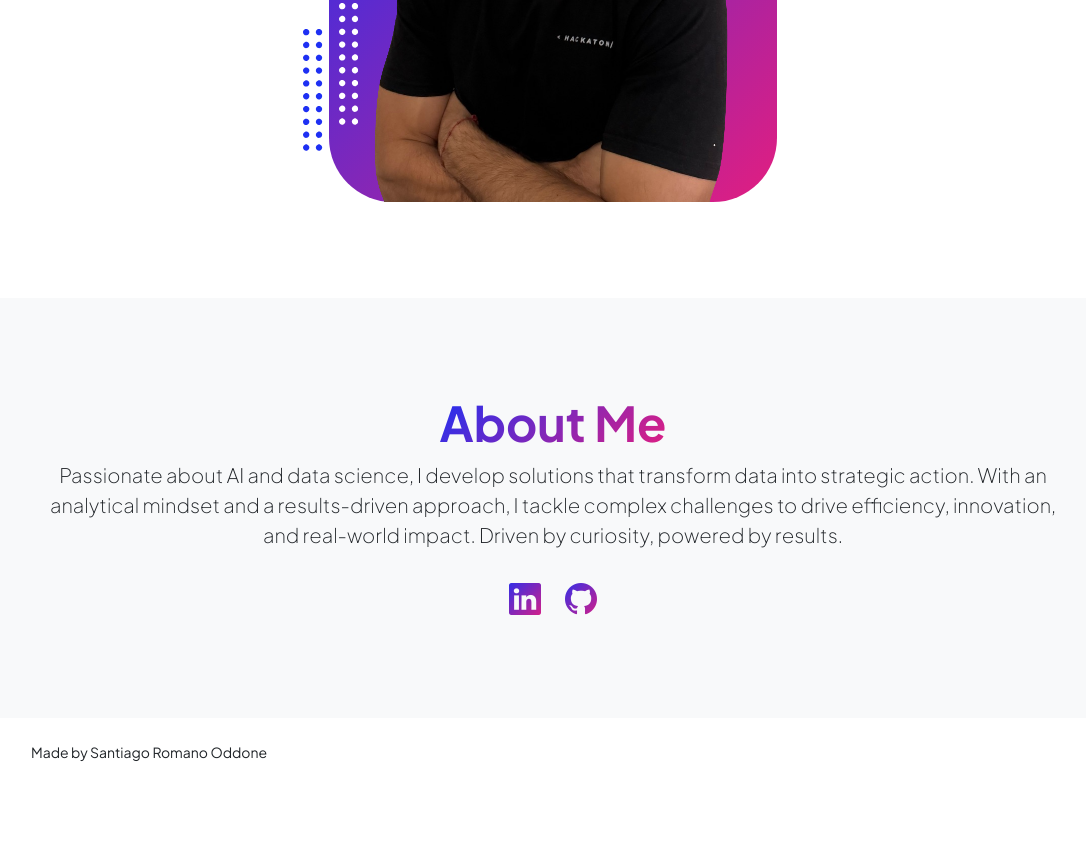
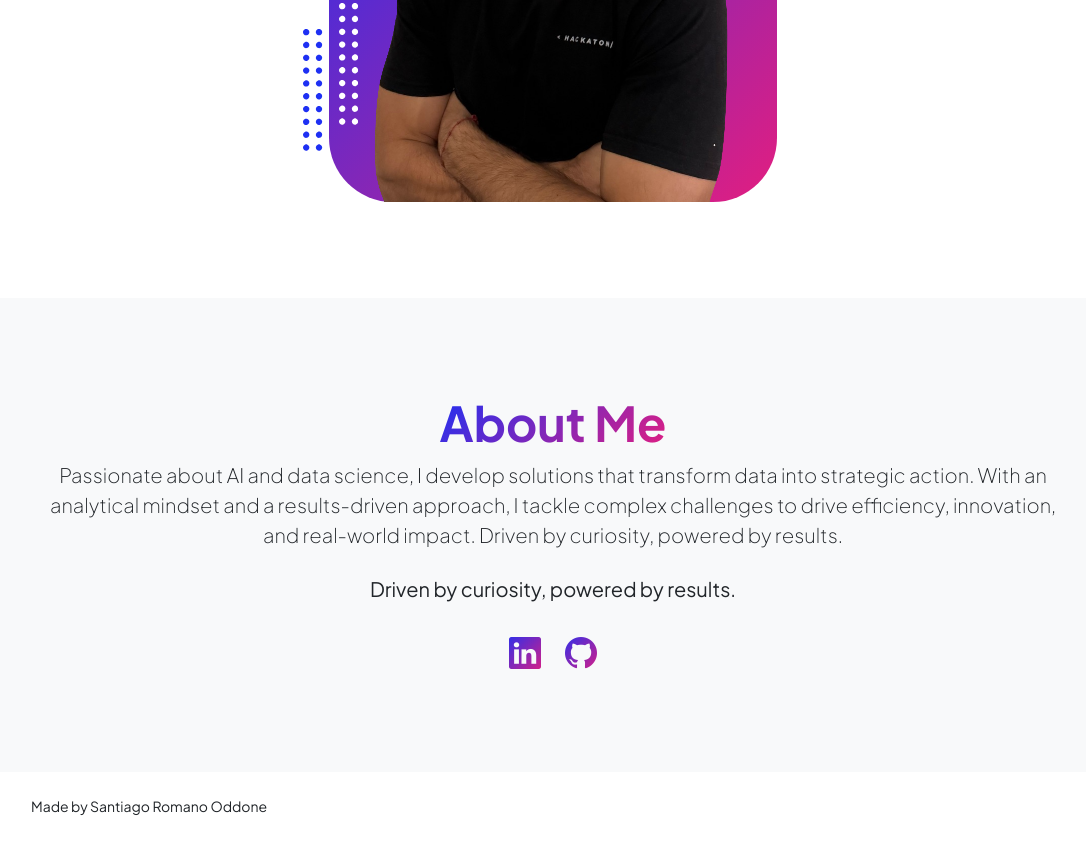
Before and after one commit to SantiagoRomanoOddone/personal-web-site, a plain HTML site: page index.html in a window 1280 px wide. Shown: the part 805-1646 px from the top of the page, without its empty margins (87-1173 px from the left). Before the commit the page ends 1592 px from the top, so only its background shows below. Drawn offline with nearby package versions, Linux system fonts and the light colour scheme.

Commit message:
updating index

```diff
--- a/index.html
+++ b/index.html
@@ -182,6 +182,9 @@
                             <div class="text-center my-5">
                                 <h2 class="display-5 fw-bolder"><span class="text-gradient d-inline">About Me</span></h2>
                                 <p class="lead fw-light mb-4">Passionate about AI and data science, I develop solutions that transform data into strategic action. With an analytical mindset and a results-driven approach, I tackle complex challenges to drive efficiency, innovation, and real-world impact. Driven by curiosity, powered by results.</p>
+                                <p class="lead fw-light mb-4">
+                                    <strong>Driven by curiosity, powered by results.</strong>
+                                </p>
                                 <div class="d-flex justify-content-center fs-2 gap-4">
                                     <a class="text-gradient" href="https://linkedin.com/in/santiagoromanooddone"><i class="bi bi-linkedin"></i></a>
                                     <a class="text-gradient" href="https://github.com/SantiagoRomanoOddone"><i class="bi bi-github"></i></a>
```
